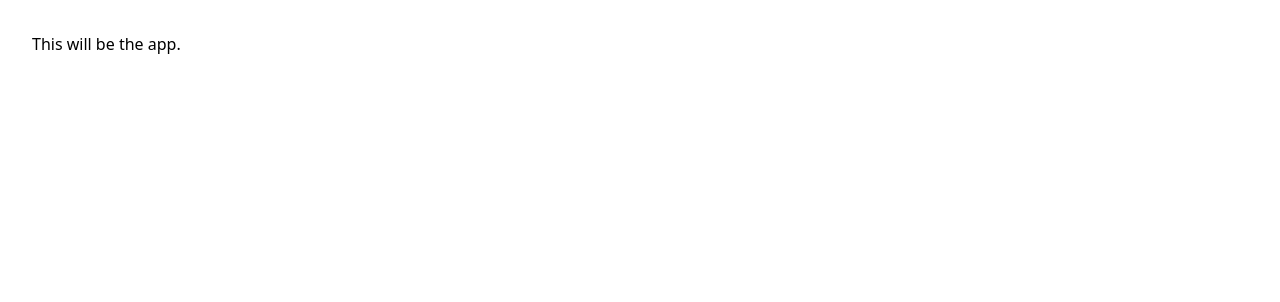
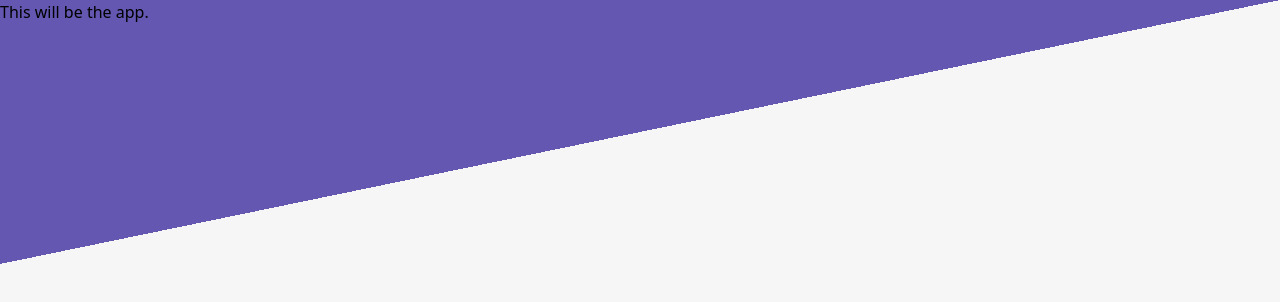
Before and after one commit to jellebol/luonne, a Vue app: page / in a window 1280 px wide. Shown: the top 302 px of the page. Built offline with nearby package versions, Linux system fonts and the light colour scheme.

Commit message:
Add MainWrapper component

```diff
--- a/src/App.vue
+++ b/src/App.vue
@@ -1,13 +1,12 @@
 <script setup lang="ts">
+import MainWrapper from './components/MainWrapper.vue'
 import TheWelcome from './components/TheWelcome.vue'
 </script>
 
 <template>
-  <header>
-    <div class="wrapper">
-      <TheWelcome />
-    </div>
-  </header>
+  <MainWrapper>
+    <TheWelcome />
+  </MainWrapper>
 </template>
 
 <style scoped></style>
--- a/src/assets/main.css
+++ b/src/assets/main.css
@@ -1,7 +1,15 @@
-#app {
-  max-width: 1280px;
-  margin: 0 auto;
-  padding: 2rem;
+/* color palette */
+:root {
+  --white: #ffffff;
+  --black: #000000;
+  --purple: #6357b1;
+  --grey-light: #f6f6f6;
+}
 
-  font-weight: normal;
+:root {
+  --color-background: var(--grey-light);
 }
+
+body {
+  background-color: #f6f6f6;
+}
--- /dev/null
+++ b/src/components/MainWrapper.vue
@@ -0,0 +1,17 @@
+<script setup lang="ts"></script>
+
+<template>
+  <div class="bg-diagonal">
+    <main class="container">
+      <slot></slot>
+    </main>
+  </div>
+</template>
+
+<style scoped>
+.bg-diagonal {
+  width: 100vw;
+  height: 33vh;
+  background-image: linear-gradient(to bottom right, var(--purple) 50%, transparent 50%);
+}
+</style>
--- a/tailwind.config.ts
+++ b/tailwind.config.ts
@@ -12,6 +12,9 @@ export default {
       gray: '#787878',
       'gray-light': '#f6f6f6',
     },
+    container: {
+      center: true,
+    },
   },
   plugins: [],
 } satisfies Config
```
